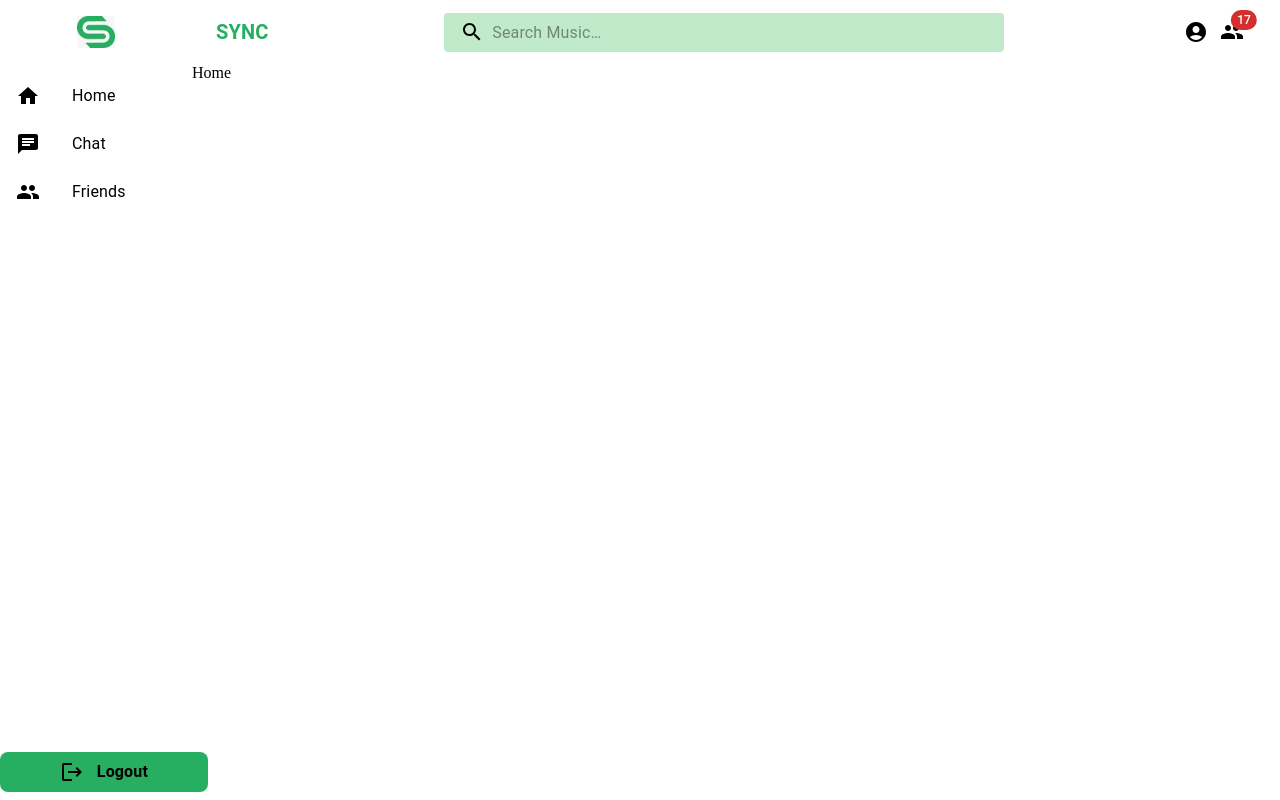
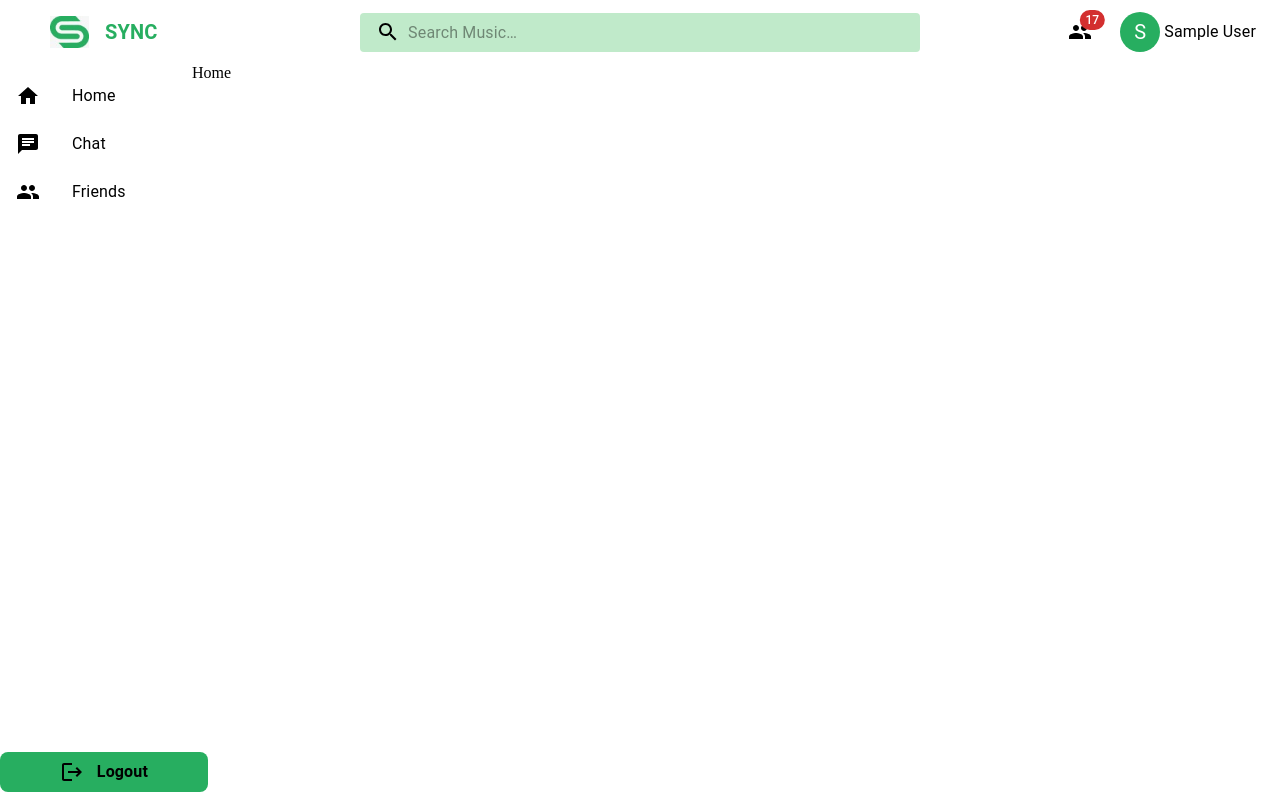
Before and after one commit to Sync-Chord/chord-sync-client, a React (Create React App) app: page /auth in a window 1280 px wide. Built offline with nearby package versions, Linux system fonts and the light colour scheme; sample sign-in values are in the browser's storage.

Commit message:
SideBar Updated

```diff
--- a/src/components/common/FriendsCard.tsx
+++ b/src/components/common/FriendsCard.tsx
@@ -24,11 +24,9 @@ const FriendsCard = (props: CardProps) => {
         display: "flex",
         alignItems: "center",
         padding: 2,
-        maxWidth: 400,
-        height: 40,
+        width: 350,
+        height: 35,
         margin: "5px auto",
-        boxShadow: 10,
-        borderRadius: "20px",
       }}
     >
       <Avatar
@@ -69,7 +67,7 @@ const FriendsCard = (props: CardProps) => {
         </Button>
       </Grid>
     </Card>
-  );
+  )
 };
 
 export default FriendsCard;
--- a/src/components/common/SideBar.tsx
+++ b/src/components/common/SideBar.tsx
@@ -18,27 +18,30 @@ import SettingsIcon from "@mui/icons-material/Settings";
 import LogoutIcon from "@mui/icons-material/Logout";
 import { logout_reducer } from "../../redux/authReducer";
 import { useDispatch } from "react-redux";
+
+
+
 const SideBar = () => {
-  const navigate = useNavigate();
-  const dispatch = useDispatch();
-  const [selectedIndex, setSelectedIndex] = useState<string>("");
+  const navigate = useNavigate()
+  const dispatch = useDispatch()
+  const [selectedIndex, setSelectedIndex] = useState<string>("")
 
   const handleLogout = () => {
     // Clear the local storage
-    dispatch(logout_reducer());
+    dispatch(logout_reducer())
     // to navigate to login
-    navigate("/auth/login");
-  };
+    navigate("/auth/login")
+  }
   const handleListItemClick = (path: string) => {
-    setSelectedIndex(path);
-    navigate(path);
-  };
+    setSelectedIndex(path)
+    navigate(path)
+  }
 
   const DrawerHeader = styled("div")(() => ({
     display: "flex",
     alignItems: "center",
     justifyContent: "center",
-  }));
+  }))
 
   const navigations = [
     {
@@ -56,17 +59,36 @@ const SideBar = () => {
       path: "/friend",
       icon: <PeopleIcon />,
     },
-  ];
+  ]
 
   return (
     <Box sx={{ position: "relative", height: "100vh" }}>
       <Box>
-        <DrawerHeader>
+        <DrawerHeader
+          onClick={() => {
+            navigate("/home")
+          }}
+        >
           <img
             src={symbol}
             alt="Logo"
             style={{ maxHeight: "2rem", padding: "1rem" }}
+            onClick={() => {
+              navigate("/home")
+            }}
           />
+          <Typography
+            variant="h6"
+            noWrap
+            component="div"
+            sx={{
+              color: "#27AE60",
+              fontWeight: "700",
+              cursor: "pointer",
+            }}
+          >
+            SYNC
+          </Typography>
         </DrawerHeader>
         <List>
           {navigations.map((el) => (
@@ -120,7 +142,7 @@ const SideBar = () => {
         </Typography>
       </Box>
     </Box>
-  );
-};
+  )
+}
 
 export default SideBar;
--- a/src/components/common/TopBar.tsx
+++ b/src/components/common/TopBar.tsx
@@ -12,6 +12,10 @@ import Menu from "@mui/material/Menu"
 import SearchIcon from "@mui/icons-material/Search"
 import AccountCircle from "@mui/icons-material/AccountCircle"
 import PeopleIcon from "@mui/icons-material/People"
+import { useNavigate } from "react-router-dom"
+import { useSelector } from "react-redux"
+import "../../assests/images/symbol.jpg"
+import { Avatar } from "@mui/material"
 
 // Styled components
 const Search = styled("div")(({ theme }) => ({
@@ -51,6 +55,9 @@ const StyledInputBase = styled(InputBase)(({ theme }) => ({
 }))
 
 const TopBar = () => {
+  const navigate = useNavigate()
+  const { user } = useSelector((state: any) => state.auth.user)
+  console.log(user)
   const [mobileMoreAnchorEl, setMobileMoreAnchorEl] =
     React.useState<null | HTMLElement>(null)
 
@@ -123,22 +130,7 @@ const TopBar = () => {
         sx={{ backgroundColor: "white", boxShadow: "none", border: "none" }}
       >
         <Toolbar>
-          <Box sx={{ display: { xs: "none", sm: "block" }, flexGrow: 1 }}>
-            <Typography
-              variant="h6"
-              noWrap
-              component="div"
-              sx={{
-                color: "#27AE60",
-                fontWeight: "700",
-              }}
-            >
-              SYNC
-            </Typography>
-          </Box>
-          <Box
-            sx={{ flexGrow: 1, display: "flex", justifyContent: "flex-start" }}
-          >
+          <Box sx={{ flexGrow: 1, display: "flex", justifyContent: "center" }}>
             <Search>
               <SearchIconWrapper>
                 <SearchIcon
@@ -151,38 +143,44 @@ const TopBar = () => {
               />
             </Search>
           </Box>
-          <Box sx={{ display: { xs: "none", md: "flex" } }}>
+          <Box
+            sx={{
+              display: { xs: "none", md: "flex", gap: 4, alignItems: "center" },
+            }}
+          >
             <IconButton
-              size="large"
-              edge="end"
-              aria-label="account of current user"
-              color="inherit"
-              sx={{
-                color: "black",
-                "&:hover": {
-                  backgroundColor: "#27AE60",
-                  color: "white",
-                },
+              onClick={() => {
+                navigate("/friend")
               }}
-            >
-              <AccountCircle />
-            </IconButton>
-            <IconButton
               size="large"
               aria-label="show 17 new notifications"
               color="inherit"
               sx={{
                 color: "black",
-                "&:hover": {
-                  backgroundColor: "#27AE60",
-                  color: "white",
-                },
               }}
             >
               <Badge badgeContent={17} color="error">
                 <PeopleIcon />
               </Badge>
             </IconButton>
+
+            <IconButton
+              size="large"
+              onClick={() => {
+                navigate("/profile")
+              }}
+              edge="end"
+              aria-label="account of current user"
+              color="inherit"
+              sx={{
+                color: "black",
+              }}
+            >
+              <Avatar sx={{ bgcolor: "#27AE60" }}>{user.name[0]}</Avatar>
+            </IconButton>
+            <Typography sx={{ color: "black", alignItems: "center" }}>
+              {user.name}
+            </Typography>
           </Box>
         </Toolbar>
       </AppBar>
--- /dev/null
+++ b/src/components/screens/profile/Profile.tsx
@@ -0,0 +1,7 @@
+import React from "react"
+
+const Profile = () => {
+  return <div>Profile</div>
+}
+
+export default Profile
--- a/src/routes/PrivateRoutes.tsx
+++ b/src/routes/PrivateRoutes.tsx
@@ -3,14 +3,14 @@ import { lazy } from "react";
 import { BrowserRouter, Route, Routes } from "react-router-dom";
 //components imports
 import Sidebar from "../components/common/SideBar";
-import TopBar from "../components/common/TopBar";
-import MusicPlayer from "../components/common/MusicPlayer";
+import TopBar from "../components/common/TopBar"
 
-const Home = lazy(() => import("../components/screens/home/Home"));
-const Chat = lazy(() => import("../components/screens/chat/Chat"));
+const Home = lazy(() => import("../components/screens/home/Home"))
+const Profile = lazy(() => import("../components/screens/profile/Profile"))
+const Chat = lazy(() => import("../components/screens/chat/Chat"))
 const FriendsList = lazy(
   () => import("../components/screens/friends/FriendsList")
-);
+)
 
 const PrivateRoutes = () => {
   return (
@@ -53,6 +53,7 @@ const PrivateRoutes = () => {
               <Route path="home" element={<Home />} />
               <Route path="chat" element={<Chat />} />
               <Route path="friend" element={<FriendsList />} />
+              <Route path="profile" element={<Profile />} />
               <Route path="*" element={<Home />} />
             </Routes>
           </Box>
@@ -74,7 +75,7 @@ const PrivateRoutes = () => {
         </Box>
       </Box>
     </BrowserRouter>
-  );
-};
+  )
+}
 
 export default PrivateRoutes;
```
